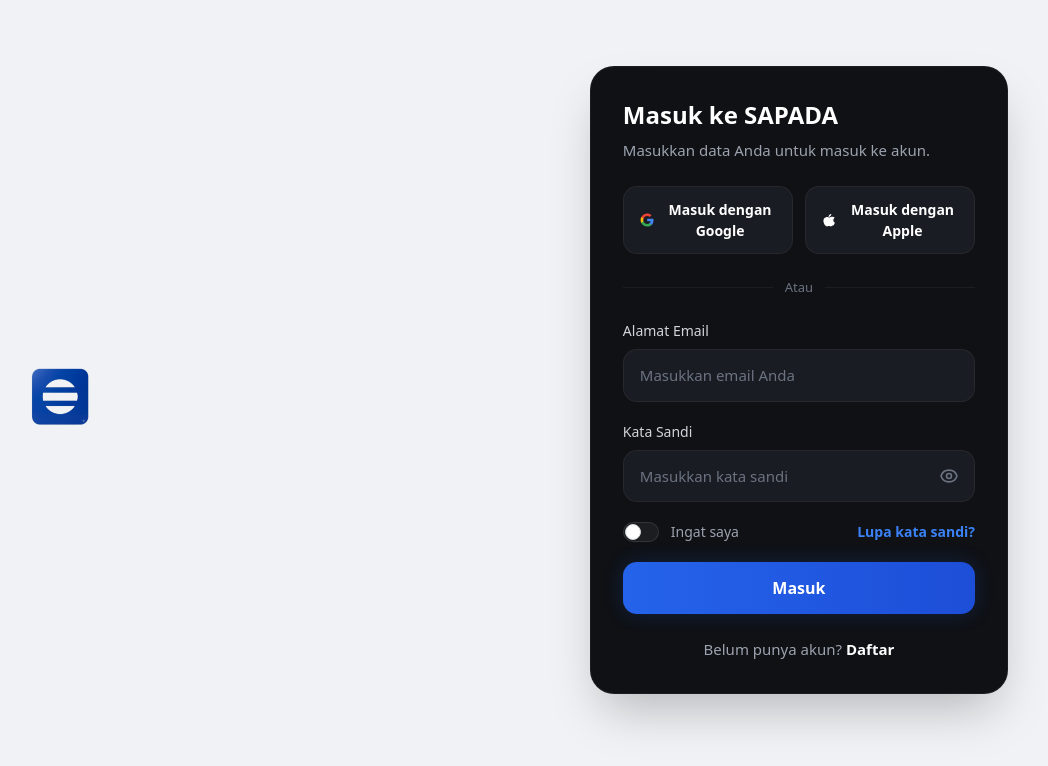
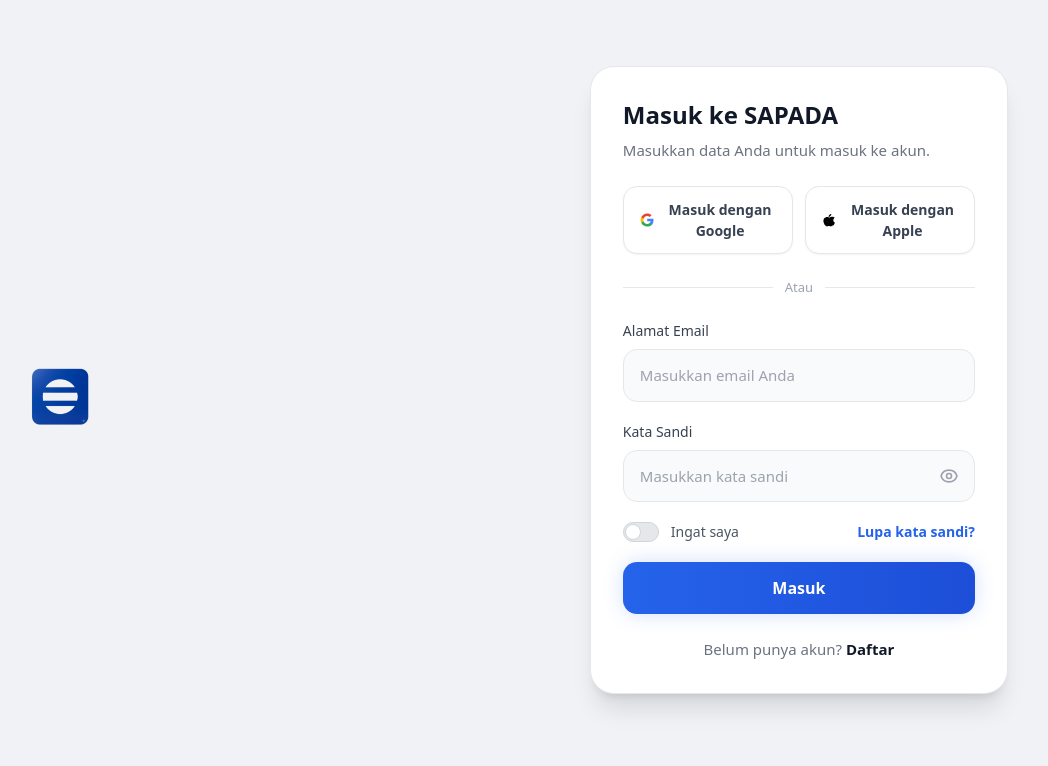
Before and after one commit to theseurhead/sapada, a Next.js app: page /login in a window 1280 px wide. Shown: the top 766 px of the page, without its empty margins (122-1170 px from the left). Built offline with nearby package versions, Linux system fonts and the light colour scheme.

Commit message:
style: adjust login form padding and switch to white theme

```diff
--- a/app/login/page.tsx
+++ b/app/login/page.tsx
@@ -21,16 +21,16 @@ export default function LoginPage() {
 
         {/* Right Side: Login Form */}
         <div className="w-full md:w-[420px]">
-          <div className="bg-[#0f1115] border border-white/5 rounded-[20px] md:rounded-[24px] p-5 sm:p-8 shadow-2xl flex flex-col w-full text-white">
+          <div className="bg-white border border-gray-200 rounded-[20px] md:rounded-[24px] p-5 sm:p-8 shadow-xl flex flex-col w-full text-gray-900">
 
             <div className="mb-5 md:mb-6">
-              <h3 className="text-xl md:text-2xl font-bold text-white mb-1.5 md:mb-2">Masuk ke SAPADA</h3>
-              <p className="text-[13px] md:text-[15px] text-gray-400">Masukkan data Anda untuk masuk ke akun.</p>
+              <h3 className="text-xl md:text-2xl font-bold text-gray-900 mb-1.5 md:mb-2">Masuk ke SAPADA</h3>
+              <p className="text-[13px] md:text-[15px] text-gray-500">Masukkan data Anda untuk masuk ke akun.</p>
             </div>
 
             {/* Social Buttons */}
             <div className="flex flex-col sm:flex-row gap-2.5 md:gap-3 mb-5 md:mb-6">
-              <button type="button" className="flex-1 flex items-center justify-center gap-2 md:gap-2.5 px-4 py-2.5 md:py-3 rounded-[12px] md:rounded-[14px] bg-[#1a1c23] hover:bg-[#23252d] border border-white/5 transition-colors text-[13px] md:text-[14px] font-semibold text-white">
+              <button type="button" className="flex-1 flex items-center justify-center gap-2 md:gap-2.5 px-4 py-2.5 md:py-3 rounded-[12px] md:rounded-[14px] bg-white hover:bg-gray-50 border border-gray-200 transition-colors text-[13px] md:text-[14px] font-semibold text-gray-700 shadow-sm">
                 <svg className="w-4 h-4 md:w-5 md:h-5" viewBox="0 0 24 24" fill="none" xmlns="http://www.w3.org/2000/svg">
                   <path d="M22.56 12.25c0-.78-.07-1.53-.2-2.25H12v4.26h5.92c-.26 1.37-1.04 2.53-2.21 3.31v2.77h3.57c2.08-1.92 3.28-4.74 3.28-8.09z" fill="#4285F4"/>
                   <path d="M12 23c2.97 0 5.46-.98 7.28-2.66l-3.57-2.77c-.98.66-2.23 1.06-3.71 1.06-2.86 0-5.29-1.93-6.16-4.53H2.18v2.84C3.99 20.53 7.7 23 12 23z" fill="#34A853"/>
@@ -39,8 +39,8 @@ export default function LoginPage() {
                 </svg>
                 Masuk dengan Google
               </button>
-              <button type="button" className="flex-1 flex items-center justify-center gap-2 md:gap-2.5 px-4 py-2.5 md:py-3 rounded-[12px] md:rounded-[14px] bg-[#1a1c23] hover:bg-[#23252d] border border-white/5 transition-colors text-[13px] md:text-[14px] font-semibold text-white">
-                <svg className="w-4 h-4 md:w-5 md:h-5 text-white" viewBox="0 0 24 24" fill="currentColor">
+              <button type="button" className="flex-1 flex items-center justify-center gap-2 md:gap-2.5 px-4 py-2.5 md:py-3 rounded-[12px] md:rounded-[14px] bg-white hover:bg-gray-50 border border-gray-200 transition-colors text-[13px] md:text-[14px] font-semibold text-gray-700 shadow-sm">
+                <svg className="w-4 h-4 md:w-5 md:h-5 text-black" viewBox="0 0 24 24" fill="currentColor">
                   <path d="M17.05 20.28c-.98.95-2.05 1.88-3.08 1.88-1.09 0-1.44-.65-3.03-.65-1.6 0-1.95.65-3.03.65-1.04 0-2.11-.93-3.08-1.88C2.5 17.5 1.15 12.33 3.65 9.42c1.23-1.42 2.89-2.3 4.54-2.3 1.54 0 2.86.97 3.86.97 1.01 0 2.59-1.12 4.39-1.12 1.48 0 2.82.61 3.73 1.62-3.23 1.94-2.73 6.55.33 7.78-.71 1.81-1.74 3.48-3.45 5.11zm-3.69-14.8c-.8.95-2.05 1.55-3.21 1.45.18-1.17.82-2.34 1.63-3.14.8-.95 2.05-1.55 3.21-1.45-.18 1.17-.82 2.34-1.63 3.14z"/>
                 </svg>
                 Masuk dengan Apple
@@ -50,39 +50,39 @@ export default function LoginPage() {
             {/* Divider */}
             <div className="relative flex items-center justify-center mb-6">
               <div className="absolute inset-0 flex items-center">
-                <div className="w-full border-t border-white/5"></div>
+                <div className="w-full border-t border-gray-200"></div>
               </div>
               <div className="relative flex justify-center text-[12px] md:text-[13px] font-medium">
-                <span className="px-3 bg-[#0f1115] text-gray-500">Atau</span>
+                <span className="px-3 bg-white text-gray-400">Atau</span>
               </div>
             </div>
 
             {/* Form */}
             <form className="flex flex-col space-y-5">
               <div className="flex flex-col space-y-1.5 md:space-y-2">
-                <label htmlFor="email" className="text-[13px] md:text-sm font-medium text-gray-300">Alamat Email</label>
+                <label htmlFor="email" className="text-[13px] md:text-sm font-medium text-gray-700">Alamat Email</label>
                 <input
                   type="email"
                   id="email"
                   name="email"
                   placeholder="Masukkan email Anda"
-                  className="w-full px-4 py-3 md:py-3.5 bg-[#1a1c23] border border-white/5 rounded-[12px] md:rounded-[14px] text-white text-[14px] md:text-[15px] focus:outline-none focus:ring-2 focus:ring-blue-500/50 focus:border-blue-500 transition-all placeholder-gray-500"
+                  className="w-full px-4 py-3 md:py-3.5 bg-gray-50 border border-gray-200 rounded-[12px] md:rounded-[14px] text-gray-900 text-[14px] md:text-[15px] focus:outline-none focus:ring-2 focus:ring-blue-500/20 focus:border-blue-500 transition-all placeholder-gray-400"
                   required
                 />
               </div>
 
               <div className="flex flex-col space-y-1.5 md:space-y-2">
-                <label htmlFor="password" className="text-[13px] md:text-sm font-medium text-gray-300">Kata Sandi</label>
+                <label htmlFor="password" className="text-[13px] md:text-sm font-medium text-gray-700">Kata Sandi</label>
                 <div className="relative">
                   <input
                     type="password"
                     id="password"
                     name="password"
                     placeholder="Masukkan kata sandi"
-                    className="w-full px-4 py-3 md:py-3.5 bg-[#1a1c23] border border-white/5 rounded-[12px] md:rounded-[14px] text-white text-[14px] md:text-[15px] focus:outline-none focus:ring-2 focus:ring-blue-500/50 focus:border-blue-500 transition-all placeholder-gray-500 pr-12"
+                    className="w-full px-4 py-3 md:py-3.5 bg-gray-50 border border-gray-200 rounded-[12px] md:rounded-[14px] text-gray-900 text-[14px] md:text-[15px] focus:outline-none focus:ring-2 focus:ring-blue-500/20 focus:border-blue-500 transition-all placeholder-gray-400 pr-12"
                     required
                   />
-                  <button type="button" className="absolute right-4 top-1/2 -translate-y-1/2 text-gray-500 hover:text-white transition-colors">
+                  <button type="button" className="absolute right-4 top-1/2 -translate-y-1/2 text-gray-400 hover:text-gray-600 transition-colors">
                     {/* Eye icon */}
                     <svg className="w-5 h-5" fill="none" viewBox="0 0 24 24" stroke="currentColor">
                       <path strokeLinecap="round" strokeLinejoin="round" strokeWidth={2} d="M15 12a3 3 0 11-6 0 3 3 0 016 0z" />
@@ -95,10 +95,10 @@ export default function LoginPage() {
               <div className="flex items-center justify-between mt-1">
                 <label className="relative inline-flex items-center cursor-pointer group">
                   <input type="checkbox" value="" className="sr-only peer" />
-                  <div className="w-9 h-5 bg-white/5 peer-focus:outline-none peer-focus:ring-2 peer-focus:ring-blue-500/40 rounded-full peer peer-checked:after:translate-x-full peer-checked:after:border-white after:content-[''] after:absolute after:top-[2px] after:left-[2px] after:bg-white after:border-gray-300 after:border after:rounded-full after:h-4 after:w-4 after:transition-all peer-checked:bg-blue-500 group-hover:after:scale-95 border border-white/10"></div>
-                  <span className="ml-2.5 md:ml-3 text-[13px] md:text-sm font-medium text-gray-400 cursor-pointer group-hover:text-gray-300 transition-colors">Ingat saya</span>
+                  <div className="w-9 h-5 bg-gray-200 peer-focus:outline-none peer-focus:ring-2 peer-focus:ring-blue-500/40 rounded-full peer peer-checked:after:translate-x-full peer-checked:after:border-white after:content-[''] after:absolute after:top-[2px] after:left-[2px] after:bg-white after:border-gray-300 after:border after:rounded-full after:h-4 after:w-4 after:transition-all peer-checked:bg-blue-500 group-hover:after:scale-95 border border-gray-300"></div>
+                  <span className="ml-2.5 md:ml-3 text-[13px] md:text-sm font-medium text-gray-600 cursor-pointer group-hover:text-gray-900 transition-colors">Ingat saya</span>
                 </label>
-                <Link href="/forgot-password" className="text-[13px] md:text-sm font-semibold text-blue-500 hover:text-blue-400 transition-colors">
+                <Link href="/forgot-password" className="text-[13px] md:text-sm font-semibold text-blue-600 hover:text-blue-500 transition-colors">
                   Lupa kata sandi?
                 </Link>
               </div>
@@ -112,8 +112,8 @@ export default function LoginPage() {
             </form>
 
             <div className="text-center mt-5 md:mt-6 text-[14px] md:text-[15px]">
-              <span className="text-gray-400">Belum punya akun? </span>
-              <Link href="/register" className="font-semibold text-white hover:text-blue-400 hover:underline transition-colors">
+              <span className="text-gray-500">Belum punya akun? </span>
+              <Link href="/register" className="font-semibold text-gray-900 hover:text-blue-600 hover:underline transition-colors">
                 Daftar
               </Link>
             </div>
```
Also changed, not shown: app/page.tsx (+19 -19 lines).
